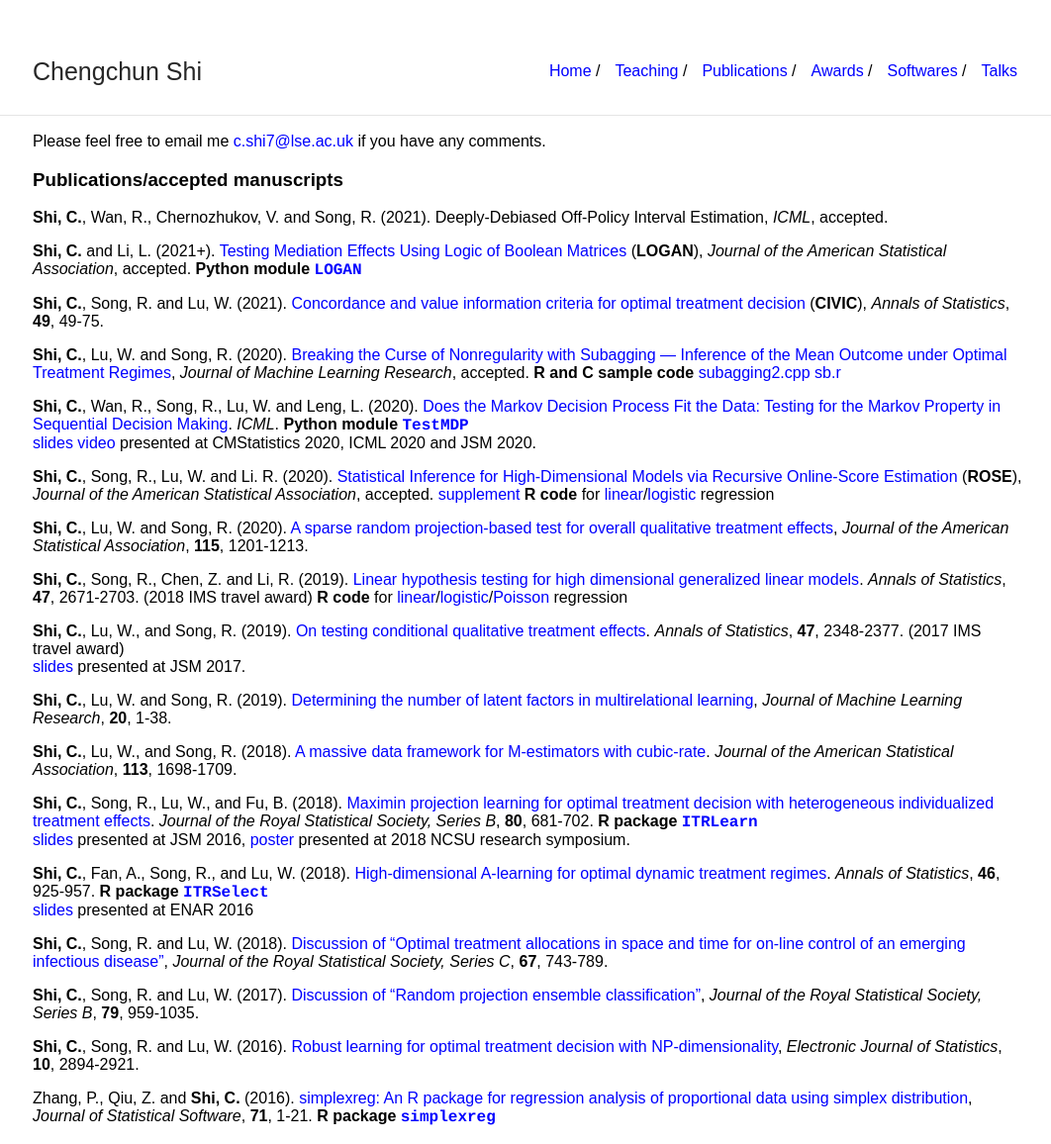
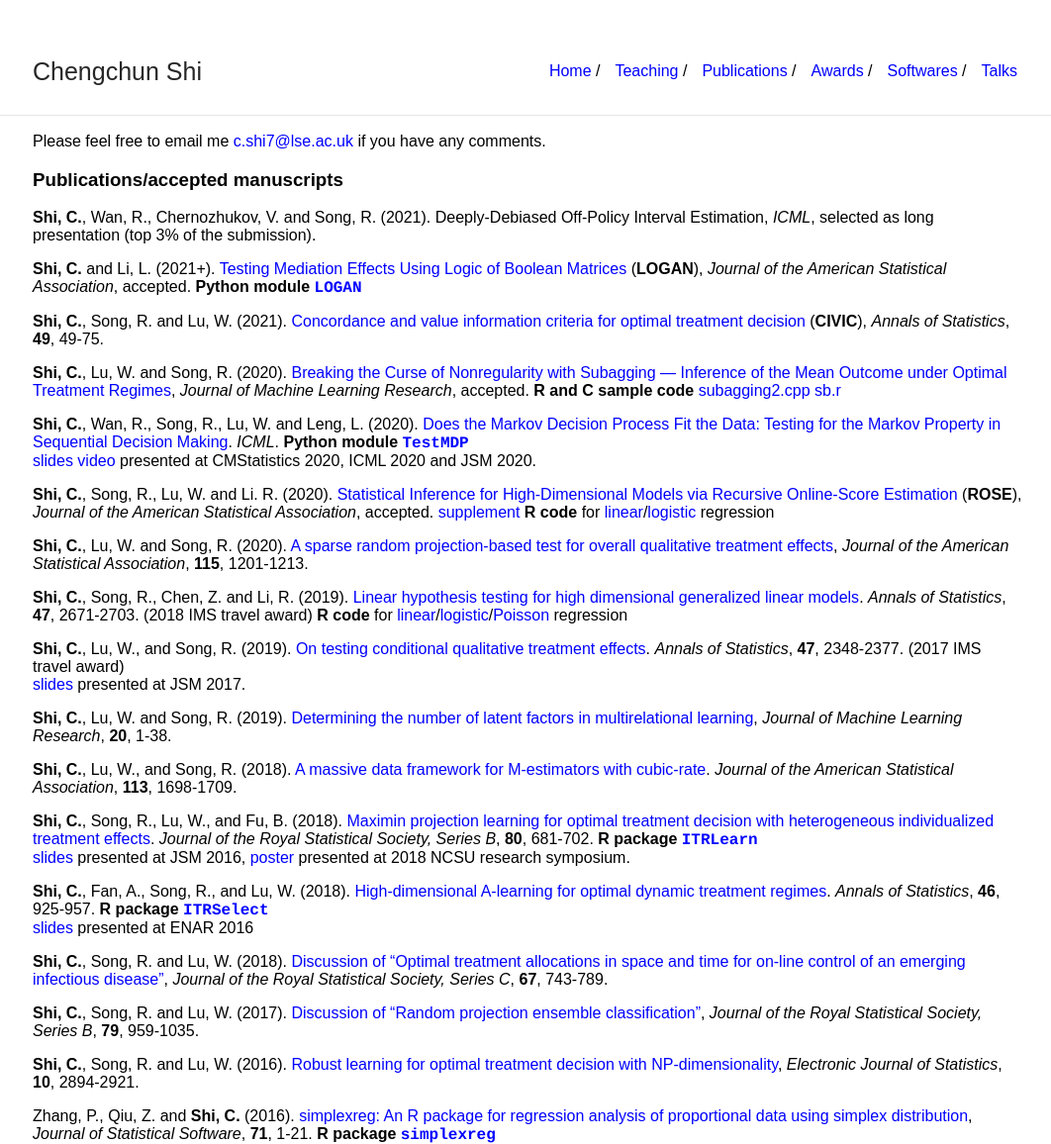
Before and after one commit to callmespring/callmespring.github.io, a Jekyll site: the page built from publication.md, in a window 1280 px wide. Shown: the whole page at 99% size, without its empty margins (107-1169 px from the left). Built offline with Jekyll 4.4.1, drawn with Linux system fonts in a browser that asks for light colours.

Commit message:
Update publication.md

```diff
--- a/publication.md
+++ b/publication.md
@@ -8,7 +8,7 @@
 Please feel free to email me <c.shi7@lse.ac.uk> if you have any comments.
 
 ### Publications/accepted manuscripts
-**Shi, C.**, Wan, R., Chernozhukov, V. and Song, R. (2021). Deeply-Debiased Off-Policy Interval Estimation, _ICML_, accepted.
+**Shi, C.**, Wan, R., Chernozhukov, V. and Song, R. (2021). Deeply-Debiased Off-Policy Interval Estimation, _ICML_, selected as long presentation (top 3% of the submission).
 
 **Shi, C.** and Li, L. (2021+). [Testing Mediation Effects Using Logic of Boolean Matrices](https://arxiv.org/abs/2005.04584) (**LOGAN**), _Journal of the American Statistical Association_, accepted.
 **Python module** [<span style="font-family:courier;">**LOGAN**</span>](https://github.com/callmespring/LOGAN)
```
